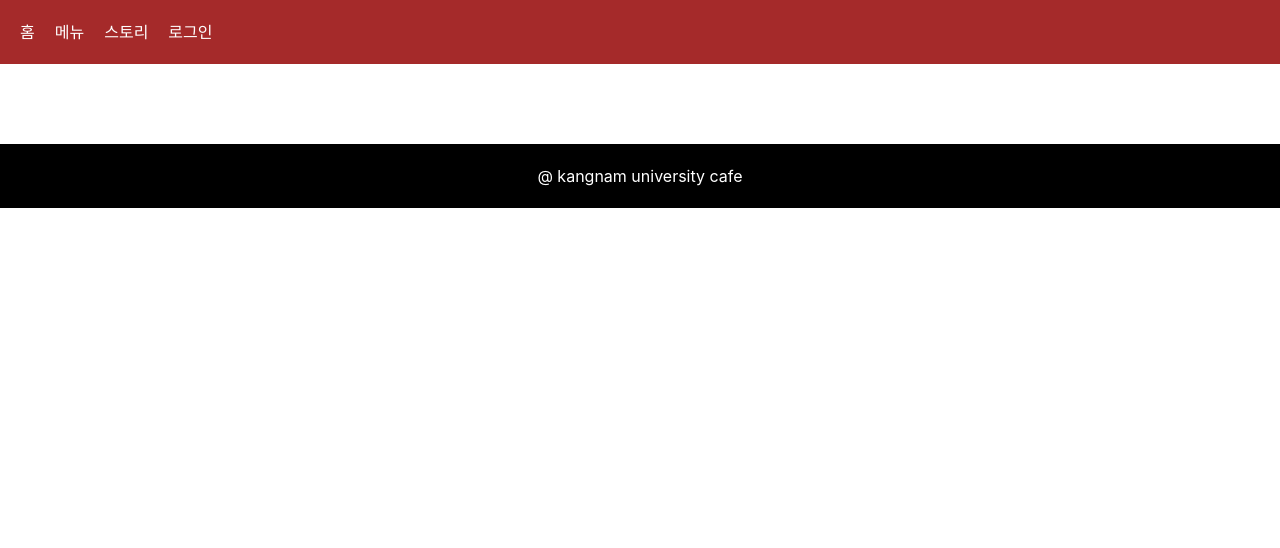
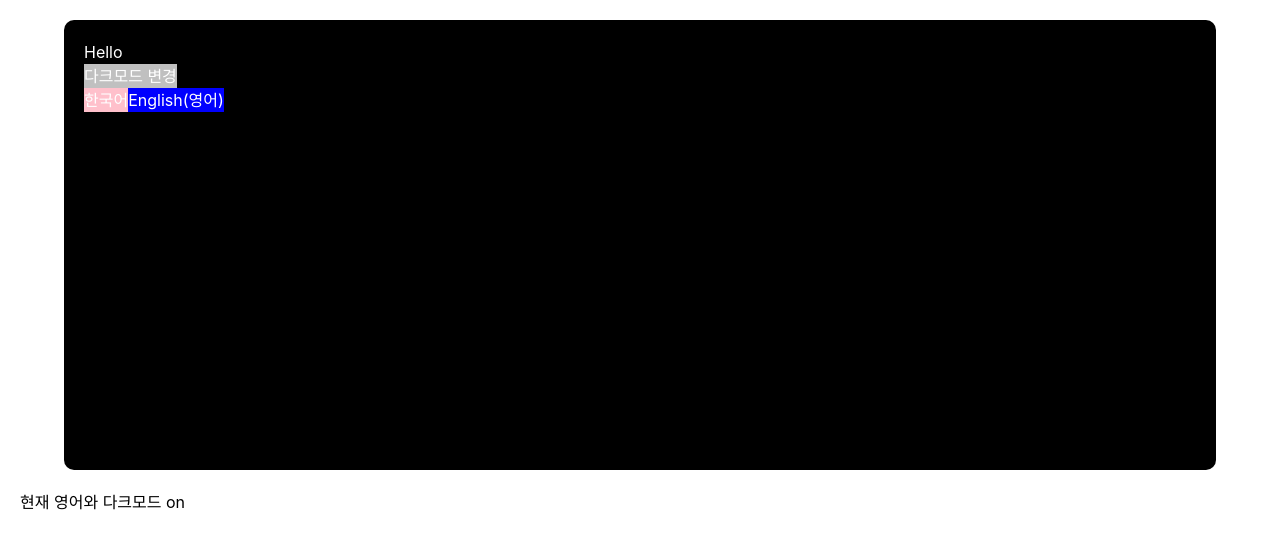
Before and after one commit to LIKELION-Front-14/react-pratice, a React (Vite) app: page / in a window 1280 px wide. Shown: the top 548 px of the page. Built offline with nearby package versions, Linux system fonts and the light colour scheme.

Commit message:
최종제출/황천솔

```diff
--- a/package.json
+++ b/package.json
@@ -21,7 +21,8 @@
     "react-icons": "^5.6.0",
     "react-router-dom": "^7.15.1",
     "styled-components": "^6.4.1",
-    "tailwindcss": "^4.3.0"
+    "tailwindcss": "^4.3.0",
+    "zustand": "^5.0.14"
   },
   "devDependencies": {
     "@eslint/js": "^10.0.1",
--- a/src/App.jsx
+++ b/src/App.jsx
@@ -1,29 +1,14 @@
-import { Route,Routes } from "react-router-dom";
-import Layout from "./layout/Layout";
-import Home from "./pages/Home";
-import Menu from "./pages/Menu";
-import Story from "./pages/Story";
-import Login from "./pages/Login";
-import NotFound from "./pages/NotFound";
+import MainPage from "./components/MainPage";
+import { AppProvider } from "./store/AppContext";
 
+function App() {
+  return (
+    <div>
+      <AppProvider>
+        <MainPage />
+      </AppProvider>
+    </div>
+  );
+}
 
-export default function App() {
-
-  return(
-    <>
-        {/*<Route path="/" elemnet={<Layout/>}>*/}
-        <Routes>
-          <Route path="/" element={<Layout />}>
-            <Route path="/home" element={<Home/>}/>
-            <Route path="/menu" element={<Menu/>}/>
-            <Route path="/story" element={<Story/>}/>
-            <Route path="/login" element={<Login/>}/>
-            <Route path="/*" element={<NotFound/>}/>
-          </Route>
-        {/*</Route>*/}
-        </Routes>
-    </>
-  );
-
-
-}
+export default App;
--- /dev/null
+++ b/src/components/MainPage.css
@@ -0,0 +1,28 @@
+.container {
+  width: 90%;
+  height: 450px;
+  margin: 20px auto;
+  padding: 20px;
+  border-radius: 10px;
+  transition: 0.3s;
+}
+
+.dark {
+  background-color: black;
+  color: white;
+}
+
+.light {
+  background-color: white;
+  color: mediumorchid;
+  border: 1px solid silver;
+}
+
+.btn-group {
+  margin-top: 10px;
+}
+
+.status {
+  margin-left: 20px;
+  margin-top: 20px;
+}
--- /dev/null
+++ b/src/components/MainPage.jsx
@@ -0,0 +1,65 @@
+import { useAppContext } from "../store/AppContext";
+import "./MainPage.css";
+
+function MainPage() {
+  const { state, dispatch } = useAppContext();
+
+  const text =
+    state.language === "ko"
+      ? "안녕하세요"
+      : "Hello";
+
+  return (
+    <>
+      <div
+        className={`container ${
+          state.darkMode ? "dark" : "light"
+        }`}
+      >
+        <h1>{text}</h1>
+
+        <button
+          onClick={() =>
+            dispatch({ type: "TOGGLE_DARK_MODE" })
+          } style={{backgroundColor:"silver"}}
+        >
+          다크모드 변경
+        </button>
+
+        <div>
+            <button
+                onClick={() =>
+                dispatch({
+                type: "SET_LANGUAGE",
+                payload: "ko",
+              })
+                } style={{backgroundColor:"pink"}}
+            >
+            한국어
+          </button>
+
+          <button
+                onClick={() =>
+                dispatch({
+                type: "SET_LANGUAGE",
+                payload: "en",
+                })
+                } style={{backgroundColor:"blue"}}
+            >
+            English(영어)
+          </button>
+        </div>
+    </div>
+
+
+      <p className="status">
+        현재 {state.language === "ko" ? "한국어" : "영어"}와{" "}
+        {state.darkMode
+          ? "다크모드 on"
+          : "다크모드 off"}
+      </p>
+    </>
+  );
+}
+
+export default MainPage;
--- /dev/null
+++ b/src/store/AppContext.jsx
@@ -0,0 +1,41 @@
+import { createContext, useContext, useReducer } from "react";
+
+const AppContext = createContext();
+
+const initialState = {
+  darkMode: true,
+  language: "en",
+};
+
+function reducer(state, action) {
+  switch (action.type) {
+    case "TOGGLE_DARK_MODE":
+      return {
+        ...state,
+        darkMode: !state.darkMode,
+      };
+
+    case "SET_LANGUAGE":
+      return {
+        ...state,
+        language: action.payload,
+      };
+
+    default:
+      return state;
+  }
+}
+
+export function AppProvider({ children }) {
+  const [state, dispatch] = useReducer(reducer, initialState);
+
+  return (
+    <AppContext.Provider value={{ state, dispatch }}>
+      {children}
+    </AppContext.Provider>
+  );
+}
+
+export function useAppContext() {
+  return useContext(AppContext);
+}
```
Also changed, not shown: 1 other file (tests, documents, lock files or other folders).
